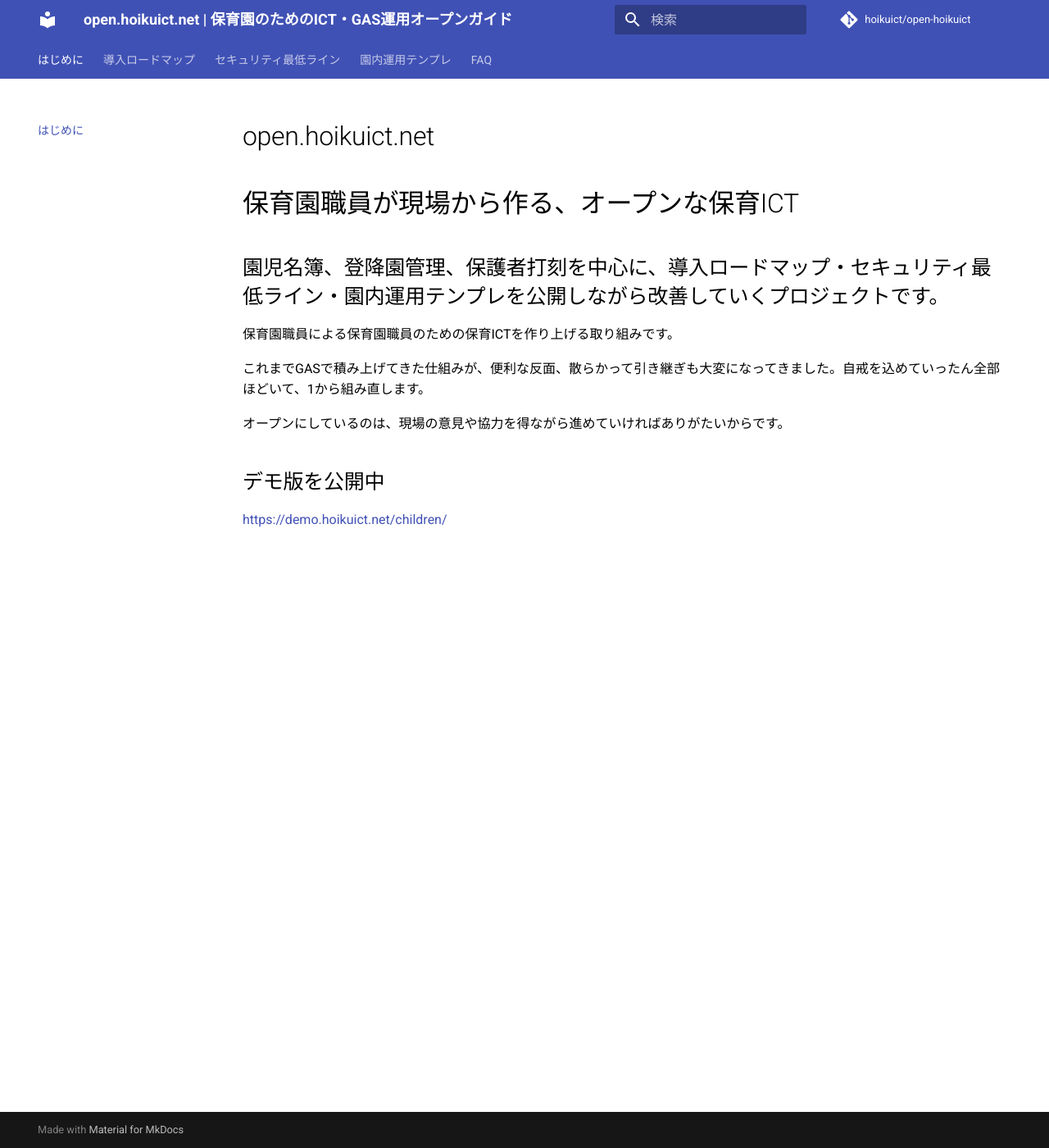
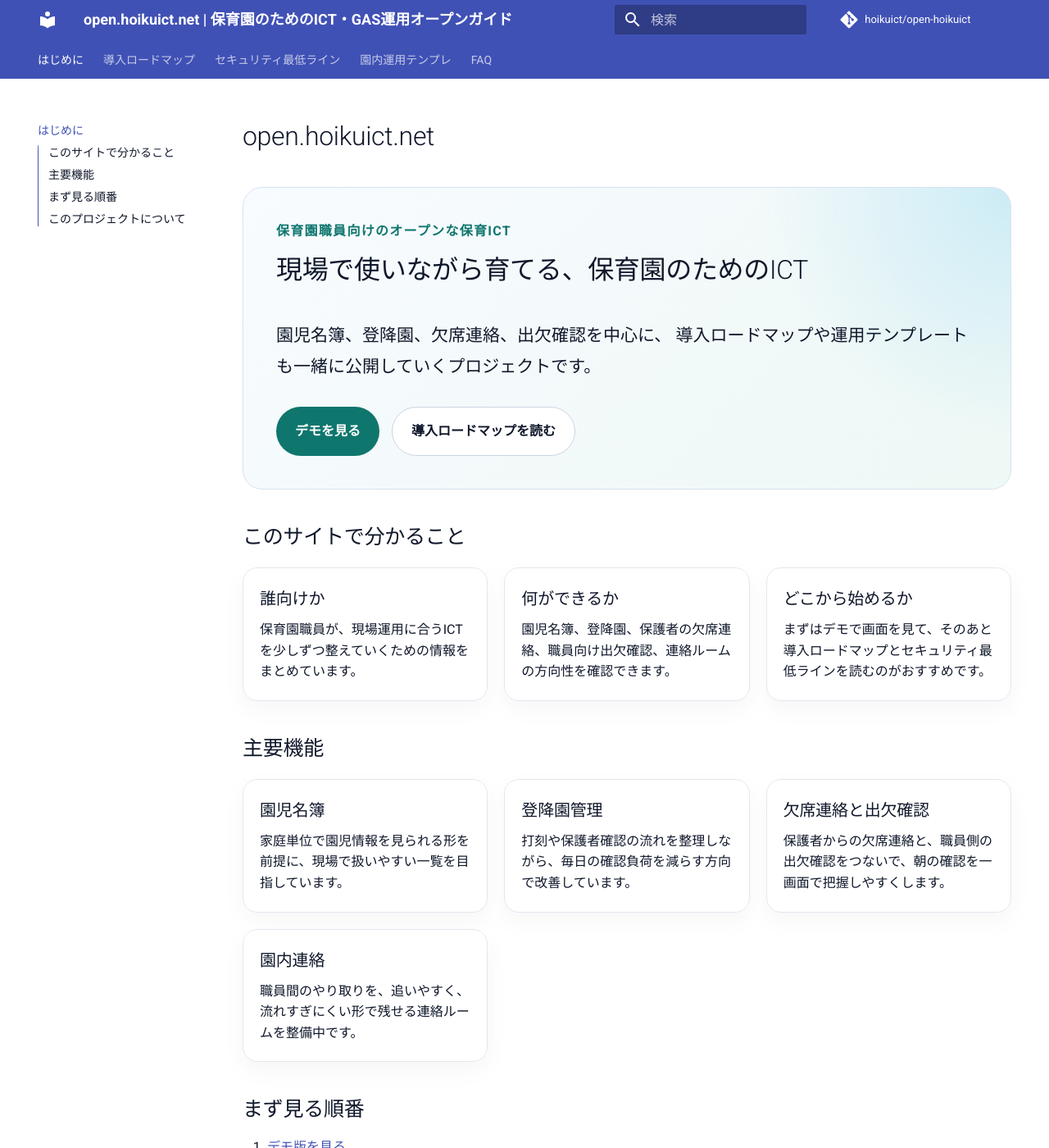
Before and after one commit to hoikuict/open-hoikuict, an MkDocs documentation site: the page built from docs/index.md, in a window 1280 px wide and 1400 px high. Shown: the whole window at 82% size. Built offline with MkDocs 1.6.1 and Material for MkDocs 9.7.7, drawn with Linux system fonts in a browser that asks for light colours; comment, search, counter and statistics services are not loaded; some of the changed text lies outside the part shown.

Commit message:
Refresh docs home page

```diff
--- a/docs/index.md
+++ b/docs/index.md
@@ -1,14 +1,66 @@
 # open.hoikuict.net
 
-# 保育園職員が現場から作る、オープンな保育ICT
+<div class="home-hero">
+  <p class="home-eyebrow">保育園職員向けのオープンな保育ICT</p>
+  <h1>現場で使いながら育てる、保育園のためのICT</h1>
+  <p class="home-lead">
+    園児名簿、登降園、欠席連絡、出欠確認を中心に、
+    導入ロードマップや運用テンプレートも一緒に公開していくプロジェクトです。
+  </p>
+  <div class="home-actions">
+    <a class="home-button home-button-primary" href="https://demo.hoikuict.net/children/">デモを見る</a>
+    <a class="home-button home-button-secondary" href="./roadmap/">導入ロードマップを読む</a>
+  </div>
+</div>
 
-## 園児名簿、登降園管理、保護者打刻を中心に、導入ロードマップ・セキュリティ最低ライン・園内運用テンプレを公開しながら改善していくプロジェクトです。
+## このサイトで分かること
 
-保育園職員による保育園職員のための保育ICTを作り上げる取り組みです。
+<div class="home-grid">
+  <section class="home-card">
+    <h3>誰向けか</h3>
+    <p>保育園職員が、現場運用に合うICTを少しずつ整えていくための情報をまとめています。</p>
+  </section>
+  <section class="home-card">
+    <h3>何ができるか</h3>
+    <p>園児名簿、登降園、保護者の欠席連絡、職員向け出欠確認、連絡ルームの方向性を確認できます。</p>
+  </section>
+  <section class="home-card">
+    <h3>どこから始めるか</h3>
+    <p>まずはデモで画面を見て、そのあと導入ロードマップとセキュリティ最低ラインを読むのがおすすめです。</p>
+  </section>
+</div>
 
-これまでGASで積み上げてきた仕組みが、便利な反面、散らかって引き継ぎも大変になってきました。自戒を込めていったん全部ほどいて、1から組み直します。
+## 主要機能
 
-オープンにしているのは、現場の意見や協力を得ながら進めていければありがたいからです。
+<div class="home-grid">
+  <section class="home-card">
+    <h3>園児名簿</h3>
+    <p>家庭単位で園児情報を見られる形を前提に、現場で扱いやすい一覧を目指しています。</p>
+  </section>
+  <section class="home-card">
+    <h3>登降園管理</h3>
+    <p>打刻や保護者確認の流れを整理しながら、毎日の確認負荷を減らす方向で改善しています。</p>
+  </section>
+  <section class="home-card">
+    <h3>欠席連絡と出欠確認</h3>
+    <p>保護者からの欠席連絡と、職員側の出欠確認をつないで、朝の確認を一画面で把握しやすくします。</p>
+  </section>
+  <section class="home-card">
+    <h3>園内連絡</h3>
+    <p>職員間のやり取りを、追いやすく、流れすぎにくい形で残せる連絡ルームを整備中です。</p>
+  </section>
+</div>
 
-## デモ版を公開中
-[https://demo.hoikuict.net/children/](https://demo.hoikuict.net/children/)
+## まず見る順番
+
+1. [デモ版を見る](https://demo.hoikuict.net/children/)
+2. [導入ロードマップ](./roadmap/)
+3. [セキュリティ最低ライン](./security/)
+4. [園内運用テンプレ](./templates/)
+
+## このプロジェクトについて
+
+これまでGASで積み上げてきた仕組みは便利な一方で、散らかりやすく、引き継ぎも難しくなりがちでした。
+そのため、いったん整理し直しながら、現場で本当に使いやすい保育ICTをオープンに作り直しています。
+
+現場の意見を取り込みながら改善していくことを前提にしているので、完成品を置く場所というより、運用と実装を一緒に育てていくための公開サイトです。
--- a/docs/stylesheets/extra.css
+++ b/docs/stylesheets/extra.css
@@ -1,12 +1,95 @@
 :root {
-  /* 全体の基本テキストカラーを真っ黒に */
-  --md-text-color: #000000;
-
-  /* 記事内の段落やリストなどのテキストカラーを真っ黒に */
-  --md-typeset-color: #000000;
+  --md-text-color: #0f172a;
+  --md-typeset-color: #0f172a;
 }
 
-/* h1見出しを真っ黒にする */
 .md-typeset h1 {
-  color: #000000;
+  color: #0f172a;
 }
+
+.home-hero {
+  margin: 0 0 2rem;
+  padding: 2rem;
+  border: 1px solid #d7e2f0;
+  border-radius: 24px;
+  background:
+    radial-gradient(circle at top right, rgba(14, 165, 233, 0.16), transparent 30%),
+    linear-gradient(135deg, #f8fbff 0%, #eef8f5 100%);
+}
+
+.home-eyebrow {
+  margin: 0 0 0.75rem;
+  color: #0f766e;
+  font-size: 0.8rem;
+  font-weight: 700;
+  letter-spacing: 0.08em;
+  text-transform: uppercase;
+}
+
+.home-lead {
+  max-width: 46rem;
+  margin: 1rem 0 0;
+  font-size: 1.05rem;
+  line-height: 1.8;
+}
+
+.home-actions {
+  display: flex;
+  flex-wrap: wrap;
+  gap: 0.75rem;
+  margin-top: 1.5rem;
+}
+
+.home-button {
+  display: inline-flex;
+  align-items: center;
+  justify-content: center;
+  padding: 0.8rem 1.15rem;
+  border-radius: 999px;
+  font-weight: 700;
+  text-decoration: none !important;
+}
+
+.home-button-primary {
+  color: #ffffff !important;
+  background: #0f766e;
+}
+
+.home-button-primary:hover {
+  background: #115e59;
+}
+
+.home-button-secondary {
+  color: #0f172a !important;
+  background: #ffffff;
+  border: 1px solid #cbd5e1;
+}
+
+.home-button-secondary:hover {
+  background: #f8fafc;
+}
+
+.home-grid {
+  display: grid;
+  grid-template-columns: repeat(auto-fit, minmax(220px, 1fr));
+  gap: 1rem;
+  margin: 1rem 0 2rem;
+}
+
+.home-card {
+  height: 100%;
+  padding: 1.1rem 1rem;
+  border: 1px solid #e2e8f0;
+  border-radius: 18px;
+  background: #ffffff;
+  box-shadow: 0 10px 30px rgba(15, 23, 42, 0.04);
+}
+
+.home-card h3 {
+  margin-top: 0;
+  margin-bottom: 0.5rem;
+}
+
+.home-card p {
+  margin: 0;
+}
```
